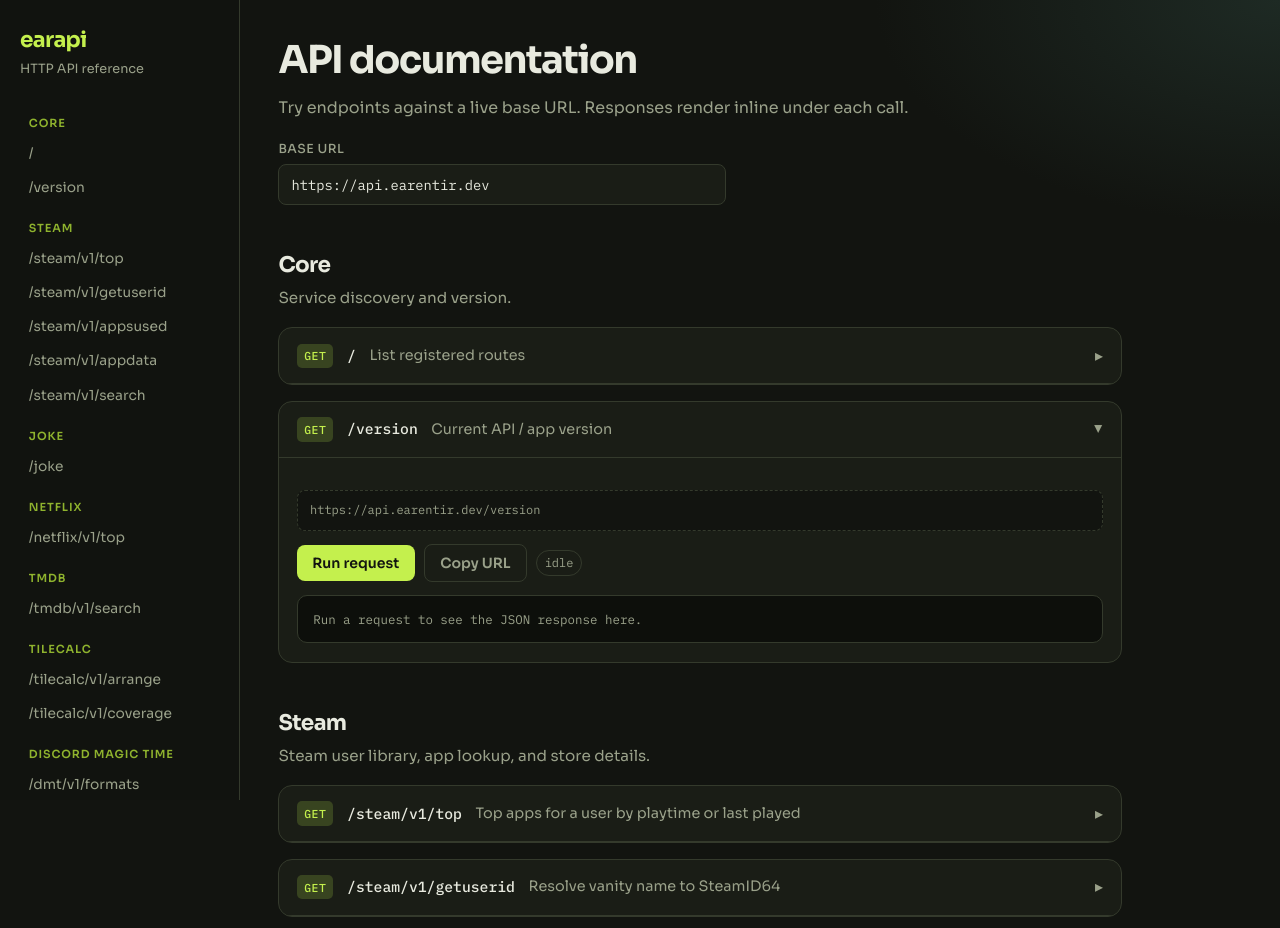
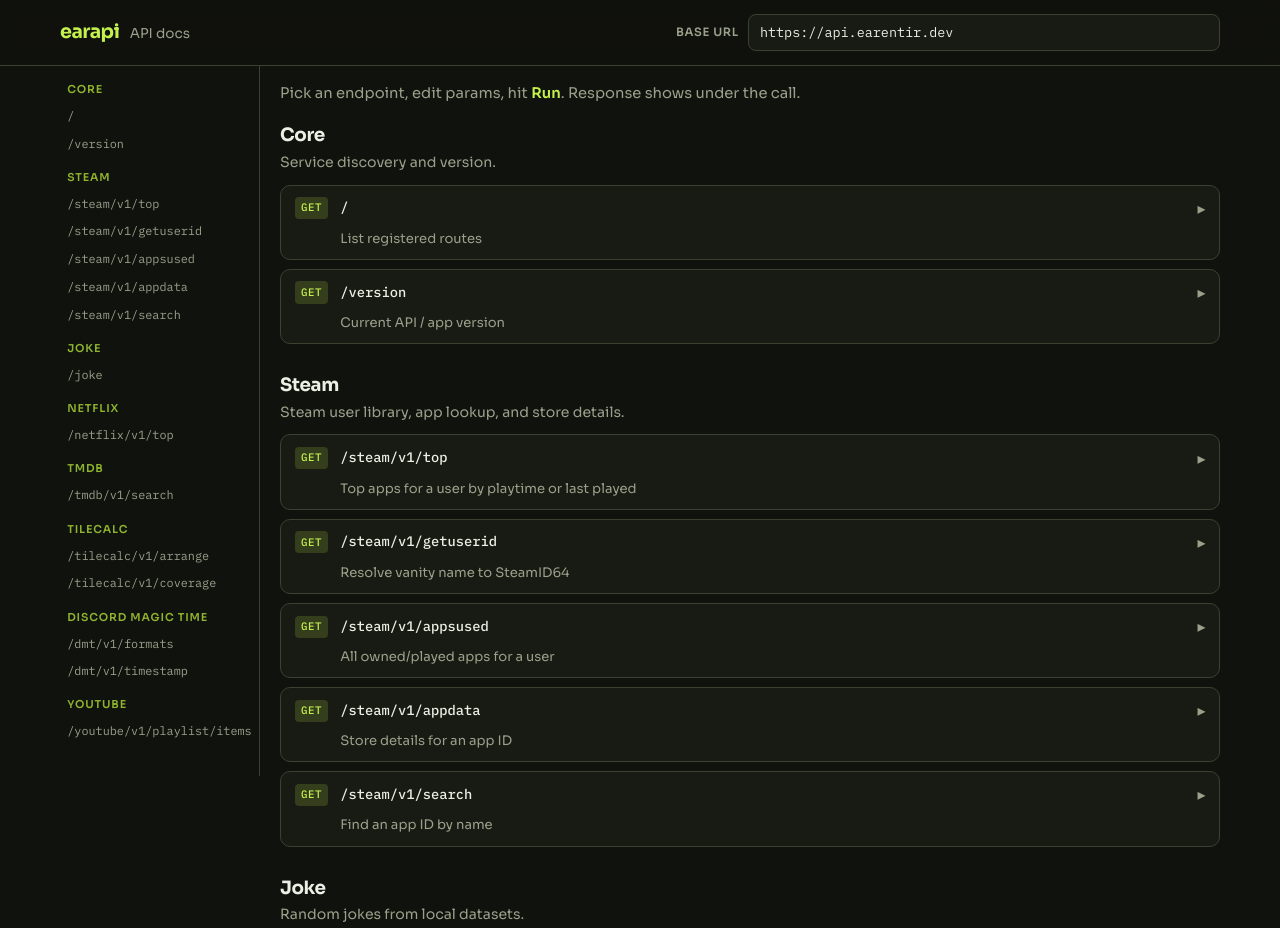
Before and after one commit to earentir/earapi, a plain HTML site: page doc/index.html in a window 1280 px wide. Shown: the top 928 px of the page. Drawn offline with Linux system fonts and the light colour scheme.

Commit message:
Tighten API docs layout and bust asset cache.
Move base URL into a sticky top bar, keep try panels collapsed by default, and version CSS/JS query params so deploys are not stuck on stale script.js.

```diff
--- a/doc/index.html
+++ b/doc/index.html
@@ -7,29 +7,31 @@
   <link rel="preconnect" href="https://fonts.googleapis.com">
   <link rel="preconnect" href="https://fonts.gstatic.com" crossorigin>
   <link href="https://fonts.googleapis.com/css2?family=IBM+Plex+Mono:wght@400;500&family=Sora:wght@400;500;600;700&display=swap" rel="stylesheet">
-  <link rel="stylesheet" href="styles.css">
+  <link rel="stylesheet" href="styles.css?v=2">
 </head>
 <body>
+  <header class="topbar">
+    <div class="topbar-inner">
+      <div class="brand-block">
+        <span class="brand">earapi</span>
+        <span class="brand-sub">API docs</span>
+      </div>
+      <label class="base-field">
+        <span>Base URL</span>
+        <input id="baseUrl" type="text" value="https://api.earentir.dev" spellcheck="false" autocomplete="off">
+      </label>
+    </div>
+  </header>
+
   <div class="page">
     <aside class="sidebar">
-      <a class="brand" href="#top">earapi</a>
-      <p class="brand-sub">HTTP API reference</p>
       <nav class="toc" id="toc"></nav>
     </aside>
-
     <main class="content" id="top">
-      <header class="hero">
-        <h1>API documentation</h1>
-        <p>Try endpoints against a live base URL. Responses render inline under each call.</p>
-        <label class="base-field">
-          <span>Base URL</span>
-          <input id="baseUrl" type="text" value="https://api.earentir.dev" spellcheck="false" autocomplete="off">
-        </label>
-      </header>
-
+      <p class="intro">Pick an endpoint, edit params, hit <strong>Run</strong>. Response shows under the call.</p>
       <div id="endpoints"></div>
     </main>
   </div>
-  <script src="script.js"></script>
+  <script src="script.js?v=2"></script>
 </body>
 </html>
--- a/doc/script.js
+++ b/doc/script.js
@@ -369,11 +369,7 @@
   );
   card.append(head, body);
 
-  // Open first endpoint of each group by default feels noisy; open tilecalc/dmt & core version
-  if (["version", "tilecalc-arrange", "dmt-timestamp"].includes(ep.id)) {
-    card.classList.add("open");
-  }
-
+  // Keep cards collapsed by default — click a row to open the try panel
   return card;
 }
 
--- a/doc/styles.css
+++ b/doc/styles.css
@@ -1,9 +1,9 @@
 :root {
-  --bg: #121410;
-  --bg-elev: #1a1d16;
+  --bg: #10120e;
+  --bg-elev: #181b14;
   --bg-panel: #22261c;
-  --line: #343a2c;
-  --text: #e8eadf;
+  --line: #3a4130;
+  --text: #ecefe4;
   --muted: #9aa18a;
   --accent: #c4f04d;
   --accent-dim: #8fb32e;
@@ -14,114 +14,70 @@
 }
 
 * { box-sizing: border-box; }
-
 html { scroll-behavior: smooth; }
 
 body {
   margin: 0;
   min-height: 100vh;
-  background:
-    radial-gradient(1200px 600px at 10% -10%, #2a3318 0%, transparent 55%),
-    radial-gradient(900px 500px at 100% 0%, #1e2a24 0%, transparent 45%),
-    var(--bg);
+  background: var(--bg);
   color: var(--text);
   font-family: var(--sans);
-  line-height: 1.5;
+  line-height: 1.45;
 }
 
-.page {
-  display: grid;
-  grid-template-columns: 240px minmax(0, 1fr);
-  min-height: 100vh;
+.topbar {
+  position: sticky;
+  top: 0;
+  z-index: 20;
+  border-bottom: 1px solid var(--line);
+  background: rgba(16, 18, 14, 0.94);
+  backdrop-filter: blur(10px);
 }
 
-.sidebar {
-  position: sticky;
-  top: 0;
-  align-self: start;
-  height: 100vh;
-  padding: 1.5rem 1.25rem;
-  border-right: 1px solid var(--line);
-  background: rgba(18, 20, 16, 0.92);
-  backdrop-filter: blur(8px);
-  overflow-y: auto;
+.topbar-inner {
+  display: flex;
+  flex-wrap: wrap;
+  gap: 0.85rem 1.25rem;
+  align-items: center;
+  justify-content: space-between;
+  max-width: 1200px;
+  margin: 0 auto;
+  padding: 0.85rem 1.25rem;
+}
+
+.brand-block {
+  display: flex;
+  align-items: baseline;
+  gap: 0.65rem;
 }
 
 .brand {
-  display: block;
   color: var(--accent);
   font-weight: 700;
-  font-size: 1.35rem;
+  font-size: 1.2rem;
   letter-spacing: -0.03em;
-  text-decoration: none;
 }
 
 .brand-sub {
-  margin: 0.2rem 0 1.4rem;
   color: var(--muted);
-  font-size: 0.8rem;
-}
-
-.toc {
-  display: flex;
-  flex-direction: column;
-  gap: 0.15rem;
-}
-
-.toc a {
-  color: var(--muted);
-  text-decoration: none;
-  font-size: 0.86rem;
-  padding: 0.35rem 0.55rem;
-  border-radius: 6px;
-}
-
-.toc a:hover,
-.toc a.active {
-  color: var(--text);
-  background: var(--bg-panel);
-}
-
-.toc .toc-group {
-  margin-top: 0.85rem;
-  margin-bottom: 0.25rem;
-  padding: 0 0.55rem;
-  color: var(--accent-dim);
-  font-size: 0.7rem;
-  font-weight: 600;
-  letter-spacing: 0.08em;
-  text-transform: uppercase;
-}
-
-.content {
-  padding: 2rem clamp(1.25rem, 3vw, 3rem) 4rem;
-  max-width: 920px;
-}
-
-.hero h1 {
-  margin: 0 0 0.4rem;
-  font-size: clamp(1.8rem, 3vw, 2.4rem);
-  letter-spacing: -0.04em;
-}
-
-.hero p {
-  margin: 0 0 1.25rem;
-  color: var(--muted);
-  max-width: 40rem;
+  font-size: 0.85rem;
 }
 
 .base-field {
-  display: grid;
-  gap: 0.35rem;
-  max-width: 28rem;
+  display: flex;
+  align-items: center;
+  gap: 0.55rem;
+  flex: 1 1 18rem;
+  max-width: 34rem;
 }
 
-.base-field span {
+.base-field > span {
   color: var(--muted);
-  font-size: 0.78rem;
-  font-weight: 500;
-  letter-spacing: 0.04em;
+  font-size: 0.72rem;
+  font-weight: 600;
+  letter-spacing: 0.06em;
   text-transform: uppercase;
+  white-space: nowrap;
 }
 
 .base-field input,
@@ -133,165 +89,208 @@
   background: var(--bg-elev);
   color: var(--text);
   font-family: var(--mono);
-  font-size: 0.86rem;
-  padding: 0.65rem 0.75rem;
+  font-size: 0.84rem;
+  padding: 0.55rem 0.7rem;
 }
 
 .base-field input:focus,
-.param input:focus,
-.param select:focus {
-  outline: 2px solid color-mix(in srgb, var(--accent) 45%, transparent);
+.param input:focus {
+  outline: 2px solid color-mix(in srgb, var(--accent) 40%, transparent);
   border-color: var(--accent-dim);
 }
 
+.page {
+  display: grid;
+  grid-template-columns: 220px minmax(0, 1fr);
+  max-width: 1200px;
+  margin: 0 auto;
+  min-height: calc(100vh - 64px);
+}
+
+.sidebar {
+  position: sticky;
+  top: 64px;
+  align-self: start;
+  max-height: calc(100vh - 64px);
+  overflow-y: auto;
+  padding: 1rem 0.85rem 2rem 1.25rem;
+  border-right: 1px solid var(--line);
+}
+
+.toc {
+  display: flex;
+  flex-direction: column;
+  gap: 0.1rem;
+}
+
+.toc a {
+  color: var(--muted);
+  text-decoration: none;
+  font-family: var(--mono);
+  font-size: 0.74rem;
+  padding: 0.28rem 0.45rem;
+  border-radius: 5px;
+}
+
+.toc a:hover { color: var(--text); background: var(--bg-panel); }
+
+.toc .toc-group {
+  margin-top: 0.75rem;
+  margin-bottom: 0.2rem;
+  padding: 0 0.45rem;
+  color: var(--accent-dim);
+  font-size: 0.68rem;
+  font-weight: 600;
+  letter-spacing: 0.08em;
+  text-transform: uppercase;
+}
+
+.toc .toc-group:first-child { margin-top: 0; }
+
+.content {
+  padding: 1.1rem 1.25rem 3rem;
+}
+
+.intro {
+  margin: 0 0 1.1rem;
+  color: var(--muted);
+  font-size: 0.92rem;
+}
+
+.intro strong { color: var(--accent); font-weight: 600; }
+
 .group {
-  margin-top: 2.75rem;
+  margin-bottom: 1.75rem;
 }
 
 .group-title {
-  margin: 0 0 0.35rem;
-  font-size: 1.35rem;
-  letter-spacing: -0.03em;
+  margin: 0 0 0.2rem;
+  font-size: 1.15rem;
+  letter-spacing: -0.02em;
 }
 
 .group-desc {
-  margin: 0 0 1.1rem;
+  margin: 0 0 0.75rem;
   color: var(--muted);
-  font-size: 0.95rem;
+  font-size: 0.88rem;
 }
 
 .endpoint {
-  margin-bottom: 1rem;
+  margin-bottom: 0.55rem;
   border: 1px solid var(--line);
-  border-radius: 14px;
+  border-radius: 10px;
   background: var(--bg-elev);
   overflow: hidden;
 }
 
 .endpoint-head {
-  display: flex;
-  flex-wrap: wrap;
+  display: grid;
+  grid-template-columns: auto 1fr auto;
+  gap: 0.55rem 0.75rem;
   align-items: center;
-  gap: 0.65rem 0.85rem;
-  padding: 0.95rem 1.1rem;
-  border-bottom: 1px solid var(--line);
+  padding: 0.7rem 0.85rem;
   cursor: pointer;
   user-select: none;
 }
 
-.endpoint-head:hover {
-  background: color-mix(in srgb, var(--bg-panel) 70%, transparent);
-}
+.endpoint-head:hover { background: var(--bg-panel); }
 
 .method {
   font-family: var(--mono);
-  font-size: 0.72rem;
+  font-size: 0.68rem;
   font-weight: 500;
   letter-spacing: 0.04em;
-  padding: 0.22rem 0.45rem;
-  border-radius: 5px;
-  background: color-mix(in srgb, var(--accent) 18%, transparent);
+  padding: 0.2rem 0.4rem;
+  border-radius: 4px;
+  background: color-mix(in srgb, var(--accent) 16%, transparent);
   color: var(--accent);
 }
 
 .method.post {
-  background: color-mix(in srgb, var(--warn) 18%, transparent);
+  background: color-mix(in srgb, var(--warn) 16%, transparent);
   color: var(--warn);
 }
 
 .path {
   font-family: var(--mono);
-  font-size: 0.92rem;
+  font-size: 0.86rem;
   font-weight: 500;
 }
 
 .summary {
-  flex: 1 1 12rem;
+  grid-column: 2 / -1;
   color: var(--muted);
-  font-size: 0.9rem;
+  font-size: 0.82rem;
 }
 
 .chev {
+  grid-row: 1;
+  grid-column: 3;
   color: var(--muted);
   transition: transform 0.15s ease;
 }
 
-.endpoint.open .chev {
-  transform: rotate(90deg);
-}
+.endpoint.open .chev { transform: rotate(90deg); }
 
 .endpoint-body {
   display: none;
-  padding: 1rem 1.1rem 1.2rem;
+  padding: 0 0.85rem 0.95rem;
+  border-top: 1px solid var(--line);
 }
 
-.endpoint.open .endpoint-body {
-  display: block;
-}
+.endpoint.open .endpoint-body { display: block; padding-top: 0.85rem; }
 
 .params {
   display: grid;
-  gap: 0.75rem;
-  margin: 0 0 1rem;
+  gap: 0.65rem;
+  margin: 0 0 0.75rem;
 }
 
-@media (min-width: 640px) {
-  .params {
-    grid-template-columns: repeat(2, minmax(0, 1fr));
-  }
+@media (min-width: 700px) {
+  .params { grid-template-columns: repeat(2, minmax(0, 1fr)); }
 }
 
-.param label {
-  display: grid;
-  gap: 0.3rem;
-}
+.param label, .param { display: grid; gap: 0.25rem; }
 
 .param .label-row {
   display: flex;
+  flex-wrap: wrap;
   align-items: baseline;
-  gap: 0.45rem;
-  font-size: 0.8rem;
+  gap: 0.35rem;
+  font-size: 0.78rem;
 }
 
-.param .name {
-  font-family: var(--mono);
-  color: var(--text);
-}
-
+.param .name { font-family: var(--mono); color: var(--text); }
 .param .req {
   color: var(--warn);
-  font-size: 0.72rem;
+  font-size: 0.68rem;
   font-weight: 600;
   text-transform: uppercase;
 }
-
-.param .hint {
-  color: var(--muted);
-  font-size: 0.75rem;
-}
+.param .hint { color: var(--muted); font-size: 0.72rem; }
 
 .actions {
   display: flex;
   flex-wrap: wrap;
-  gap: 0.6rem;
+  gap: 0.5rem;
   align-items: center;
-  margin-bottom: 0.85rem;
+  margin-bottom: 0.7rem;
 }
 
 .btn {
   appearance: none;
   border: 0;
-  border-radius: 8px;
+  border-radius: 7px;
   background: var(--accent);
-  color: #121410;
+  color: #10120e;
   font-family: var(--sans);
   font-weight: 600;
-  font-size: 0.88rem;
-  padding: 0.55rem 0.95rem;
+  font-size: 0.84rem;
+  padding: 0.48rem 0.85rem;
   cursor: pointer;
 }
 
-.btn:hover { filter: brightness(1.05); }
+.btn:hover { filter: brightness(1.06); }
 .btn:disabled { opacity: 0.55; cursor: wait; }
 
 .btn-ghost {
@@ -307,36 +306,33 @@
 
 .url-preview {
   font-family: var(--mono);
-  font-size: 0.75rem;
+  font-size: 0.72rem;
   color: var(--muted);
   word-break: break-all;
-  margin: 0 0 0.85rem;
-  padding: 0.65rem 0.75rem;
-  border-radius: 8px;
+  margin: 0 0 0.7rem;
+  padding: 0.55rem 0.65rem;
+  border-radius: 7px;
   background: var(--bg);
   border: 1px dashed var(--line);
 }
 
 .result {
   margin: 0;
-  padding: 0.85rem 0.95rem;
-  border-radius: 10px;
-  background: #0d0f0b;
+  padding: 0.75rem 0.85rem;
+  border-radius: 8px;
+  background: #0b0d09;
   border: 1px solid var(--line);
   color: #d5dec0;
   font-family: var(--mono);
-  font-size: 0.78rem;
-  line-height: 1.45;
-  max-height: 28rem;
+  font-size: 0.76rem;
+  line-height: 1.4;
+  max-height: 22rem;
   overflow: auto;
   white-space: pre-wrap;
   word-break: break-word;
 }
 
-.result.empty {
-  color: var(--muted);
-}
-
+.result.empty { color: var(--muted); }
 .result.error {
   color: #ffb4a2;
   border-color: color-mix(in srgb, var(--warn) 40%, var(--line));
@@ -344,8 +340,8 @@
 
 .status-pill {
   font-family: var(--mono);
-  font-size: 0.75rem;
-  padding: 0.2rem 0.45rem;
+  font-size: 0.72rem;
+  padding: 0.18rem 0.4rem;
   border-radius: 999px;
   border: 1px solid var(--line);
   color: var(--muted);
@@ -365,10 +361,11 @@
   .page { grid-template-columns: 1fr; }
   .sidebar {
     position: static;
-    height: auto;
+    max-height: none;
     border-right: 0;
     border-bottom: 1px solid var(--line);
+    padding-bottom: 0.75rem;
   }
-  .toc { flex-direction: row; flex-wrap: wrap; gap: 0.35rem; }
-  .toc .toc-group { width: 100%; margin-top: 0.5rem; }
+  .toc { flex-direction: row; flex-wrap: wrap; gap: 0.3rem; }
+  .toc .toc-group { width: 100%; margin-top: 0.4rem; }
 }
```
